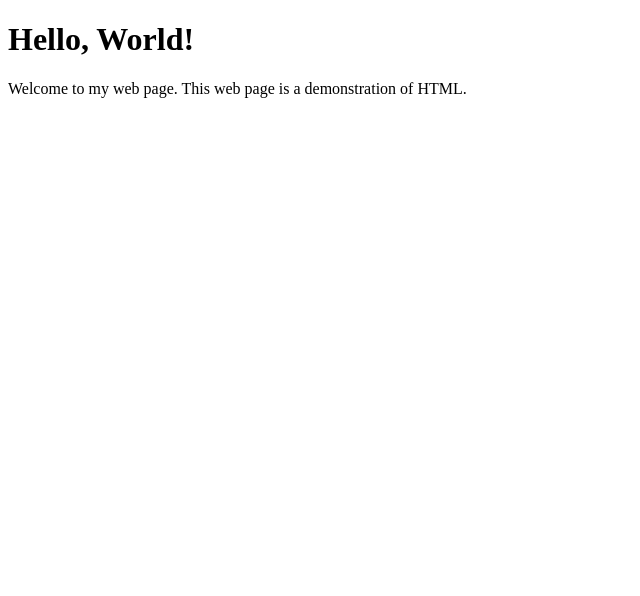
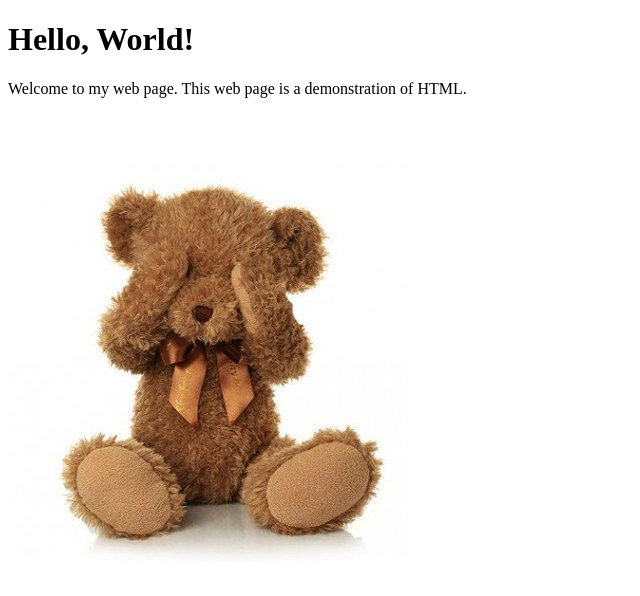
Before and after one commit to sky-adams/DSW-first-web-page, a plain HTML site: page index.html in a window 1280 px wide. Shown: the whole page, without its empty margins (0-640 px from the left). Drawn offline with Linux system fonts and the light colour scheme.

Commit message:
Update index.html
Added an image

```diff
--- a/index.html
+++ b/index.html
@@ -10,5 +10,6 @@
      web page is a demonstration of
      HTML.
    </p>
+  <img src="bear.jpg" alt="teddy bear"> <!-- src and alt are required attributes for the img tag. -->
  </body>
 </html>
```
